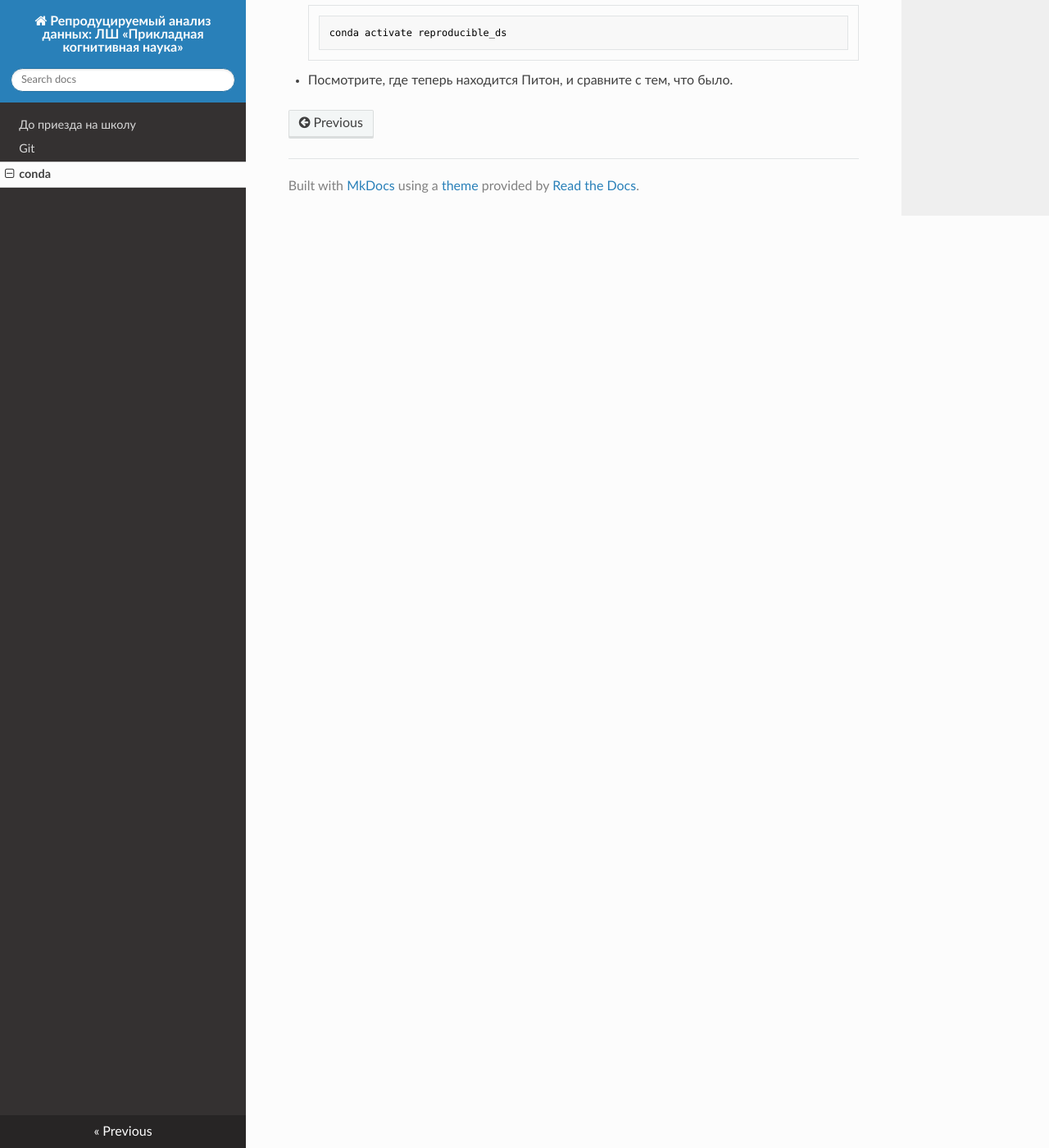
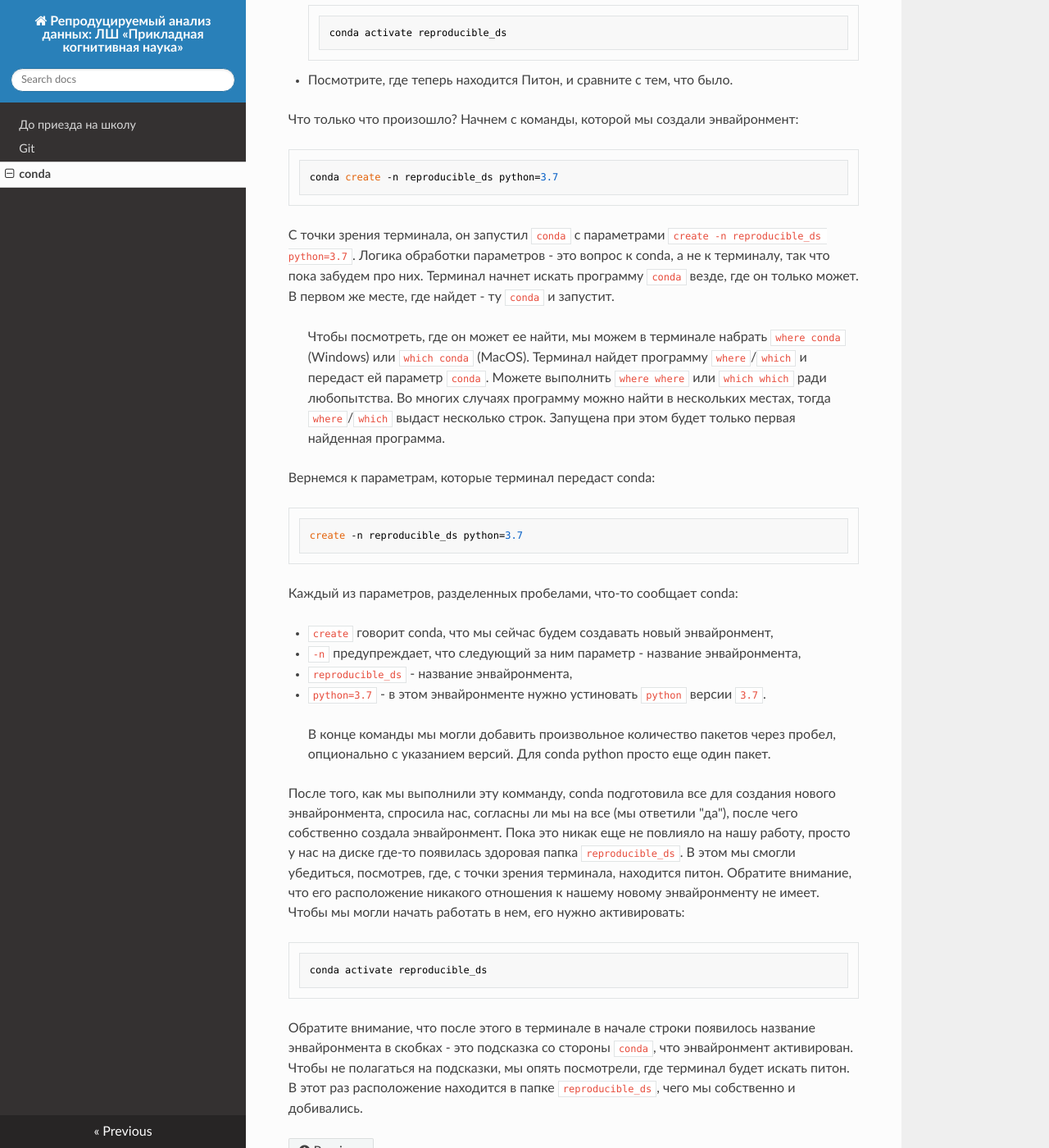
Before and after one commit to kalenkovich/reproducible-data-analysis, an MkDocs documentation site: the page built from website/docs/2_conda.md, in a window 1280 px wide and 1400 px high, scrolled down 1549 px. Shown: the whole window at 82% size. Built offline with MkDocs 1.6.1, drawn with Linux system fonts in a browser that asks for light colours; nearby versions of some CDN libraries.

Commit message:
explained environment creation

````diff
--- a/website/docs/2_conda.md
+++ b/website/docs/2_conda.md
@@ -51,3 +51,50 @@ git позволяет нам хранить версии всего нашег
 	```
 
 - Посмотрите, где теперь находится Питон, и сравните с тем, что было.
+
+Что только что произошло? Начнем с команды, которой мы создали энвайронмент:
+
+```bash
+conda create -n reproducible_ds python=3.7
+```
+
+С точки зрения терминала, он запустил `conda` с параметрами `create -n reproducible_ds python=3.7`.
+Логика обработки параметров - это вопрос к conda, а не к терминалу, так что пока забудем про них.
+Терминал начнет искать программу `conda` везде, где он только может.
+В первом же месте, где найдет - ту `conda` и запустит.
+
+> Чтобы посмотреть, где он может ее найти, мы можем в терминале набрать `where conda` (Windows) или `which conda` (MacOS).
+> Терминал найдет программу `where`/`which` и передаст ей параметр `conda`.
+> Можете выполнить `where where` или `which which` ради любопытства.
+> Во многих случаях программу можно найти в нескольких местах, тогда `where`/`which` выдаст несколько строк.
+> Запущена при этом будет только первая найденная программа.
+
+Вернемся к параметрам, которые терминал передаст conda:
+
+```bash
+create -n reproducible_ds python=3.7
+```
+
+Каждый из параметров, разделенных пробелами, что-то сообщает conda:
+
+- `create` говорит conda, что мы сейчас будем создавать новый энвайронмент,
+- `-n` предупреждает, что следующий за ним параметр - название энвайронмента,
+- `reproducible_ds` - название энвайронмента,
+- `python=3.7` - в этом энвайронменте нужно устиновать `python` версии `3.7`.
+
+> В конце команды мы могли добавить произвольное количество пакетов через пробел, опционально с указанием версий.
+> Для conda python просто еще один пакет.
+
+После того, как мы выполнили эту комманду, conda подготовила все для создания нового энвайронмента, спросила нас, согласны ли мы на все (мы ответили "да"), после чего собственно создала энвайронмент.
+Пока это никак еще не повлияло на нашу работу, просто у нас на диске где-то появилась здоровая папка `reproducible_ds`.
+В этом мы смогли убедиться, посмотрев, где, с точки зрения терминала, находится питон.
+Обратите внимание, что его расположение никакого отношения к нашему новому энвайронменту не имеет.
+Чтобы мы могли начать работать в нем, его нужно активировать:
+
+```bash
+conda activate reproducible_ds
+```
+
+Обратите внимание, что после этого в терминале в начале строки появилось название энвайронмента в скобках - это подсказка со стороны `conda`, что энвайронмент активирован.
+Чтобы не полагаться на подсказки, мы опять посмотрели, где терминал будет искать питон.
+В этот раз расположение находится в папке `reproducible_ds`, чего мы собственно и добивались.
````
